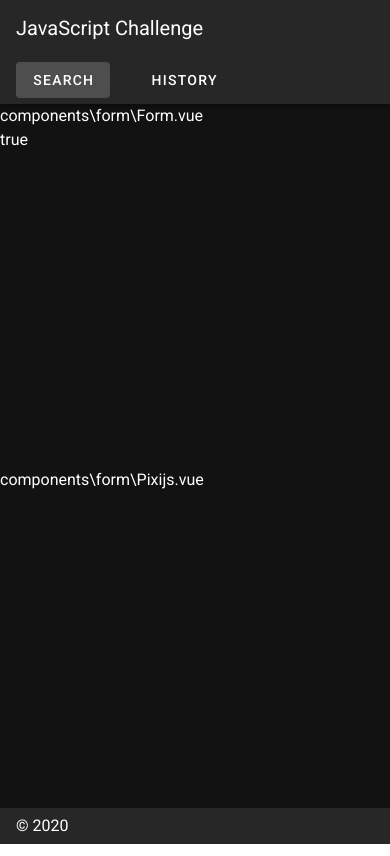
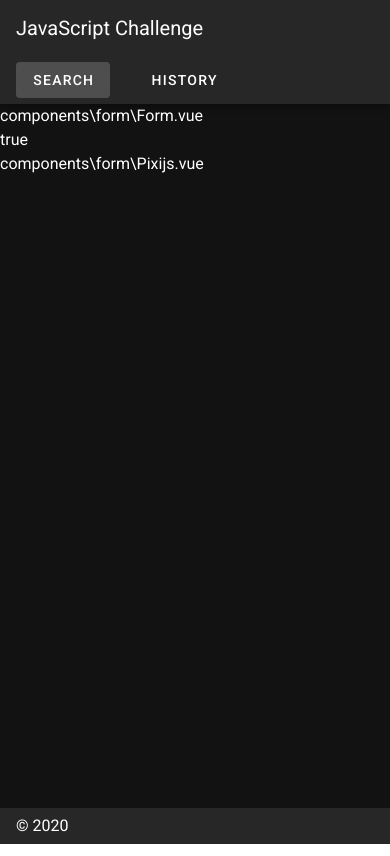
Before and after one commit to EnglishAdam/arctic_shores_vue_nuxt, a Nuxt app: page /search in a window 390 px wide. Built offline with nearby package versions, Linux system fonts and the light colour scheme.

Commit message:
Fixed responsive layout

```diff
--- a/pages/search.vue
+++ b/pages/search.vue
@@ -1,27 +1,41 @@
 <template>
-  <v-container fill-height fluid class="pa-0">
+  <v-container v-if="!$vuetify.breakpoint.smAndDown" fill-height fluid class="pa-0 align-start">
     <v-row no-gutters class="fill-height" align="start" justify="center">
-      <v-col
-        :class="{ shrink: $vuetify.breakpoint.smAndDown }"
-        :align-self="$vuetify.breakpoint.smAndDown"
-        cols="12"
-        sm="12"
-        md="6"
-      >
+      <v-col cols="6">
         <search-form />
         {{ $vuetify.breakpoint.smAndDown }}
       </v-col>
-      <!--
-        Left Column
-       -->
-      <v-col :align-self="$vuetify.breakpoint.smAndDown" sm="12" md="6">
+      <!-- Left Column -->
+
+      <v-col class="fill-height" cols="6">
         <pixijs />
       </v-col>
-      <!--
-        Right Column
-       -->
+      <!-- Right Column -->
     </v-row>
   </v-container>
+  <!--
+    Medium and large devices
+  -->
+
+  <v-container v-else fill-height fluid class="pa-0 align-start">
+    <v-row no-gutters>
+      <v-col cols="12">
+        <search-form />
+        {{ $vuetify.breakpoint.smAndDown }}
+      </v-col>
+    </v-row>
+    <!-- Top Row -->
+
+    <v-row no-gutters class="fill-height">
+      <v-col cols="12">
+        <pixijs />
+      </v-col>
+    </v-row>
+    <!-- Top Row -->
+  </v-container>
+  <!--
+    Small devices and below
+  -->
 </template>
 
 <script>
```
